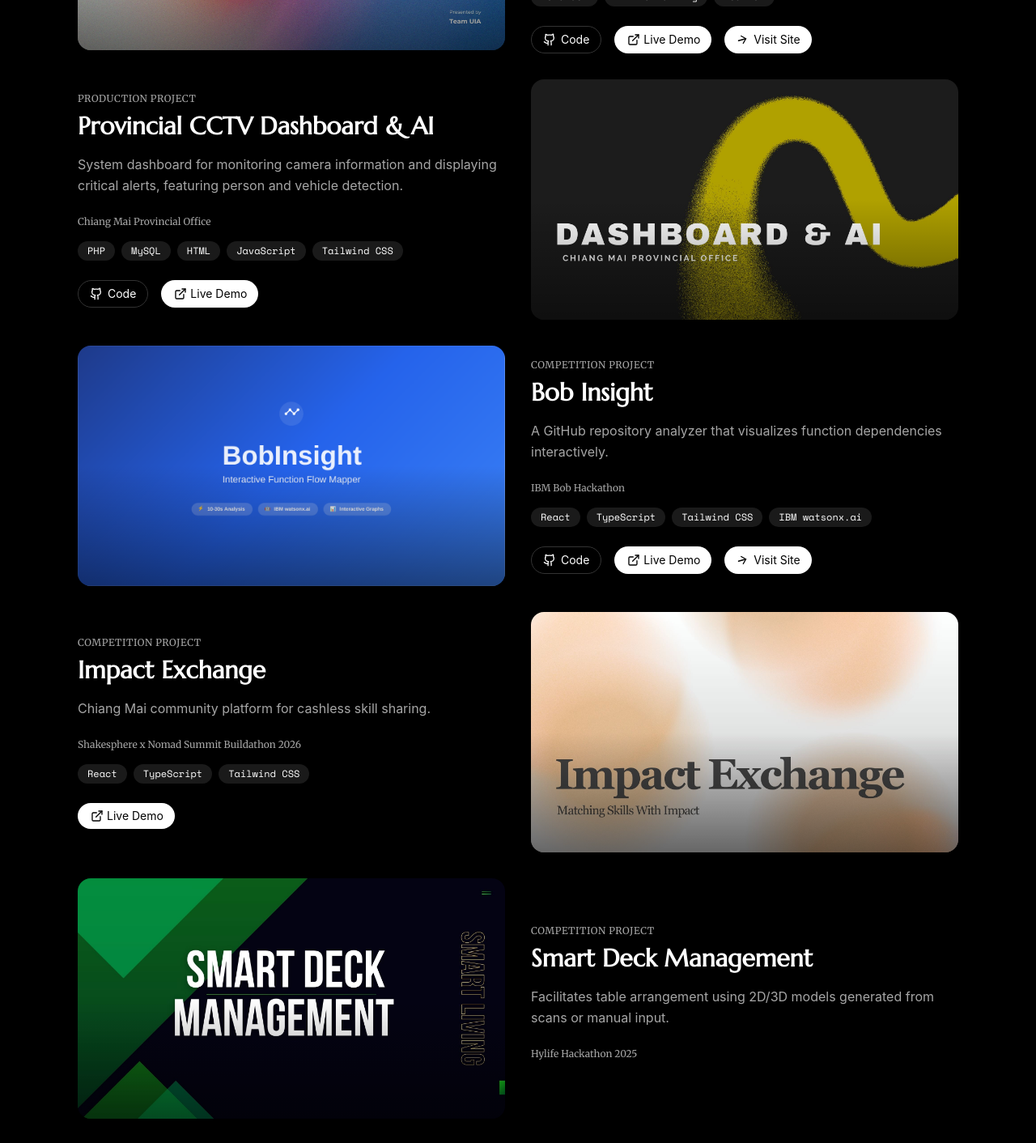
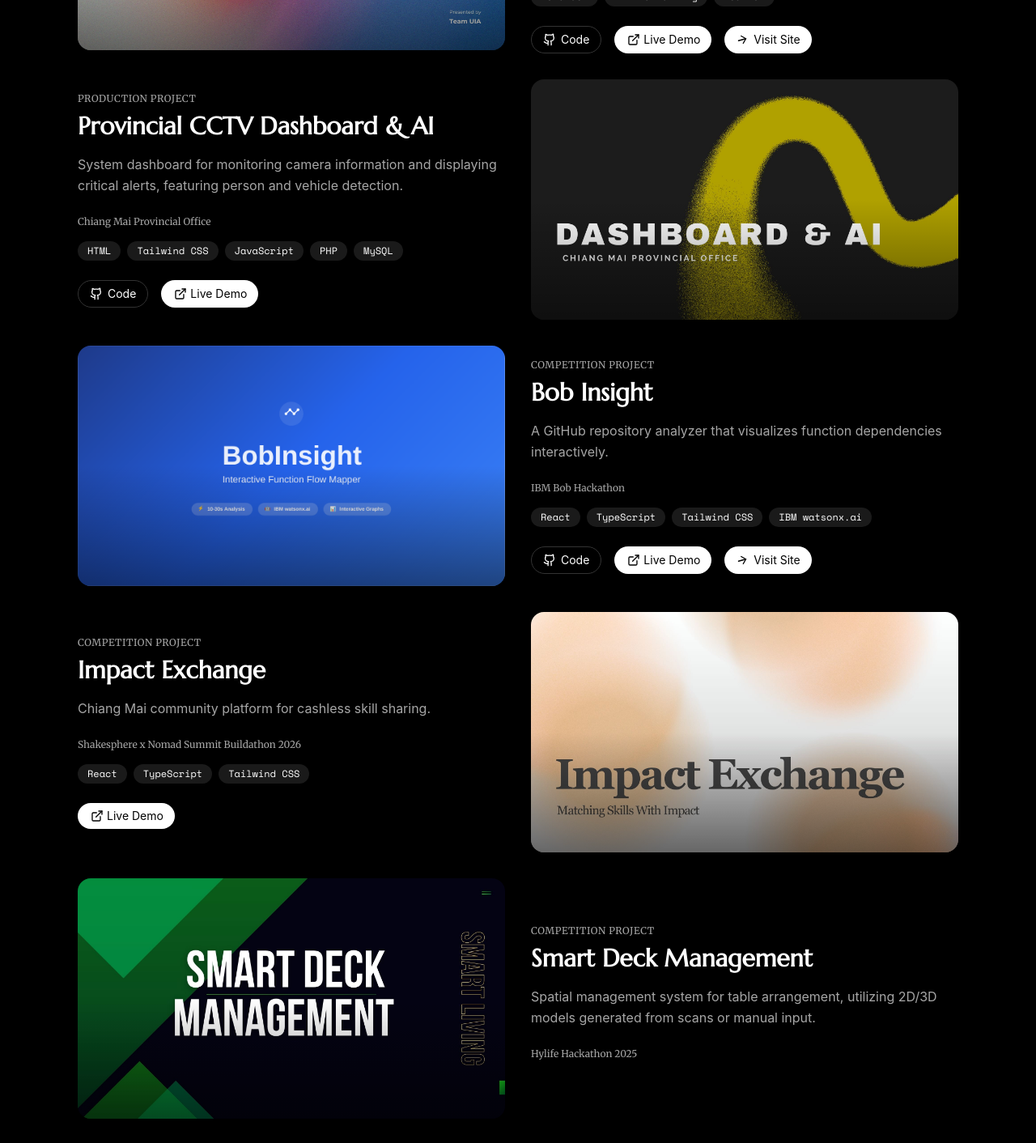
Before and after one commit to phoo3011/Portfolio-Website, a React (Vite) app: page / in a window 1280 px wide. Shown: the part 2146-3558 px from the top of the page at 81% size. Built offline with nearby package versions, Linux system fonts and the light colour scheme; the HTML template or start-up script is replaced by a standard one; a web font is replaced by a local one.

Commit message:
Build Portfolio 34

```diff
--- a/src/components/sections/ProjectsSection.tsx
+++ b/src/components/sections/ProjectsSection.tsx
@@ -21,7 +21,7 @@ const projects = [
     description: 'System dashboard for monitoring camera information and displaying critical alerts, featuring person and vehicle detection.',
     organization: 'Chiang Mai Provincial Office',
     category: 'Production',
-    tags: ['PHP', 'MySQL', 'HTML', 'JavaScript', 'Tailwind CSS'],
+    tags: ['HTML', 'Tailwind CSS', 'JavaScript', 'PHP', 'MySQL'],
     awards: [],
     image: '/Dashboard%20-%20Chiang%20Mai%20Provincial%20Office.jpg',
     github: 'https://github.com/phoo3011/Dashboard-Provincial.git',
@@ -55,7 +55,7 @@ const projects = [
   },
   {
     title: 'Smart Deck Management',
-    description: 'Facilitates table arrangement using 2D/3D models generated from scans or manual input.',
+    description: 'Spatial management system for table arrangement, utilizing 2D/3D models generated from scans or manual input.',
     organization: 'Hylife Hackathon 2025',
     category: 'Competition',
     tags: [],
```
